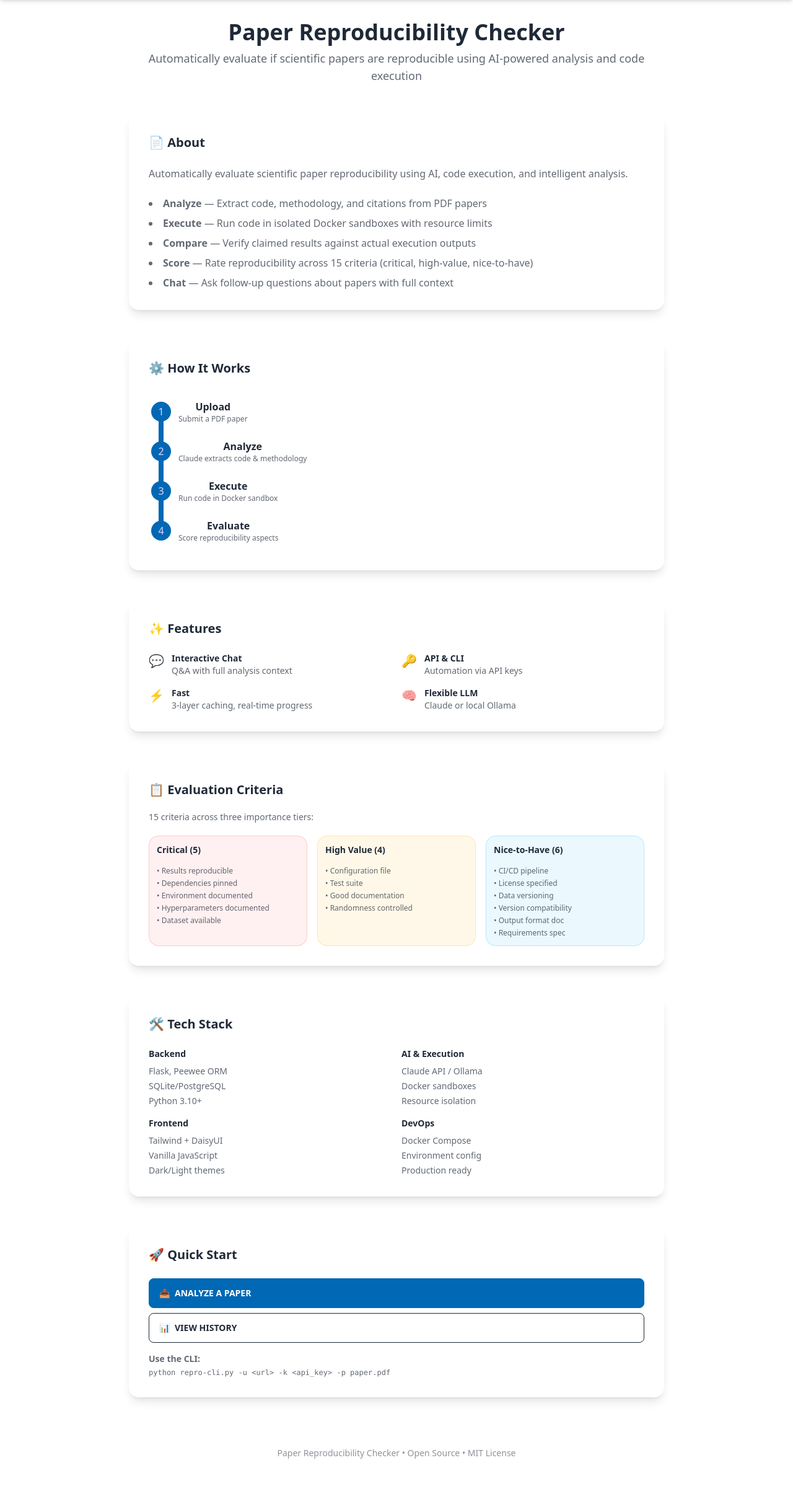
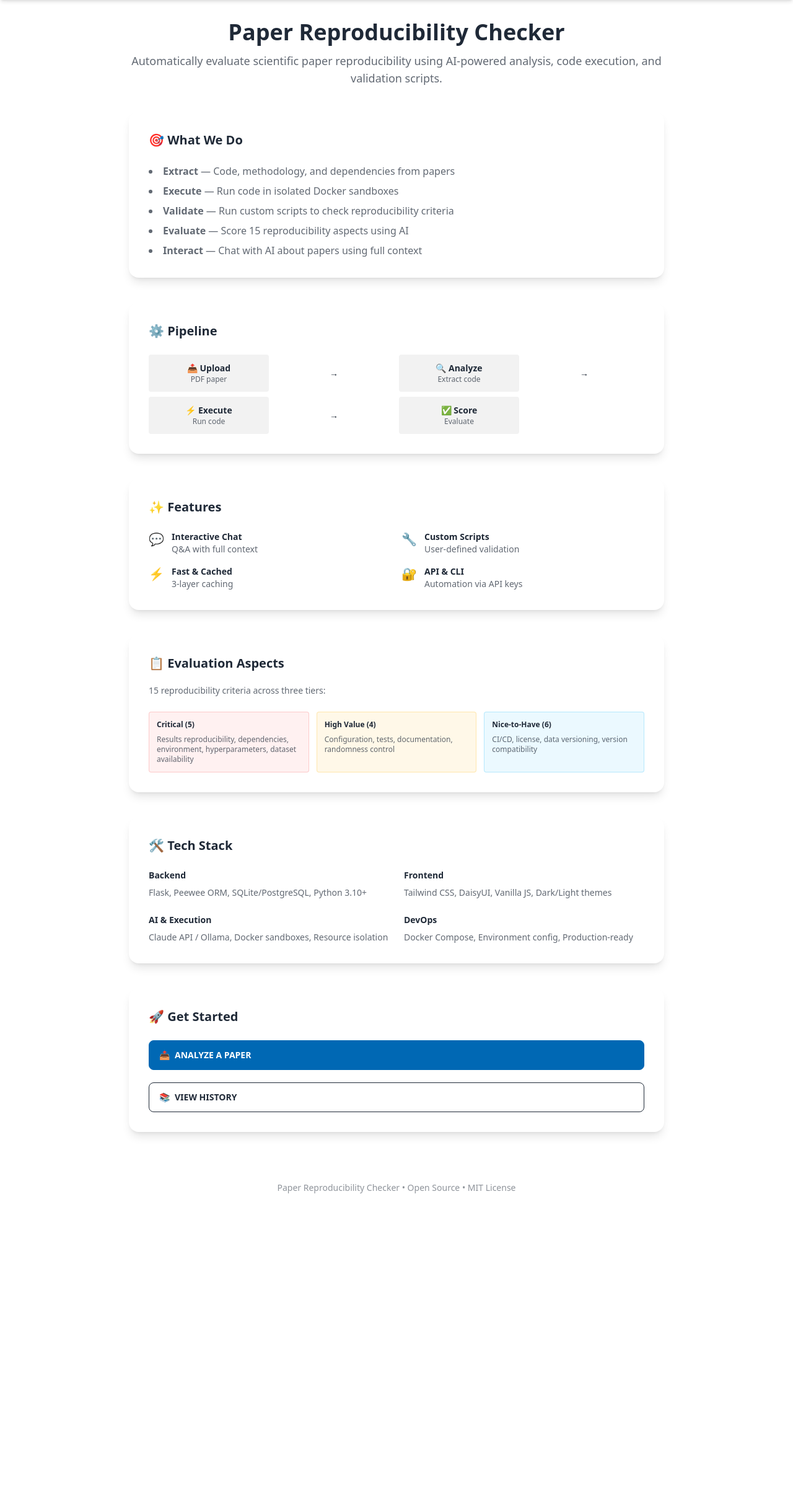
Before and after one commit to kkirchheim/aegis, a Flask app: page /about in a window 1280 px wide. Shown: the part 68-2486 px from the top of the page at 62% size. After the commit the page ends 1993 px from the top, so only its background shows below. Run offline with Flask 3, Linux system fonts and the light colour scheme; some libraries are stand-ins or nearby versions.

Commit message:
Concise about page redesign
Improvements:
- Removed verbose intro text
- Simplified pipeline visualization (4-box grid instead of steps component)
- Condensed evaluation criteria section (removed detailed breakdown)
- Shortened tech stack to 4 key categories
- Kept features list but more concise
- Removed redundant sections
- Better visual hierarchy and scannability
- Cleaner, modern look that matches site design

Result: ~50% shorter, same information, easier to read

```diff
--- a/templates/about.html
+++ b/templates/about.html
@@ -14,7 +14,6 @@
         .bg-primary { background-color: #0068b4 !important; }
         .btn-primary { background-color: #0068b4 !important; border-color: #0068b4 !important; color: white !important; }
         .btn-primary:hover { background-color: #004d8f !important; }
-        .step-primary::before, .step-primary::after { background-color: #0068b4 !important; }
     </style>
 </head>
 <body class="bg-base-100">
@@ -23,69 +22,61 @@
     <div class="container mx-auto px-4 py-8 max-w-4xl">
 
         <!-- Hero -->
-        <section class="mb-12 text-center">
-            <h1 class="text-4xl font-bold mb-2">Paper Reproducibility Checker</h1>
+        <section class="mb-10 text-center">
+            <h1 class="text-4xl font-bold mb-3">Paper Reproducibility Checker</h1>
             <p class="text-lg text-base-content/70">
-                Automatically evaluate if scientific papers are reproducible using AI-powered analysis and code execution
+                Automatically evaluate scientific paper reproducibility using AI-powered analysis, code execution, and validation scripts.
             </p>
         </section>
 
-        <!-- What & Why -->
-        <section class="mb-12">
+        <!-- What We Do -->
+        <section class="mb-10">
             <div class="card bg-base-100 shadow-lg">
                 <div class="card-body">
-                    <h2 class="card-title">📄 About</h2>
-                    <p class="text-base-content/70 my-4">
-                        Automatically evaluate scientific paper reproducibility using AI, code execution, and intelligent analysis.
-                    </p>
-                    <ul class="list-disc list-inside space-y-2 text-base-content/70">
-                        <li><strong>Analyze</strong> — Extract code, methodology, and citations from PDF papers</li>
-                        <li><strong>Execute</strong> — Run code in isolated Docker sandboxes with resource limits</li>
-                        <li><strong>Compare</strong> — Verify claimed results against actual execution outputs</li>
-                        <li><strong>Score</strong> — Rate reproducibility across 15 criteria (critical, high-value, nice-to-have)</li>
-                        <li><strong>Chat</strong> — Ask follow-up questions about papers with full context</li>
+                    <h2 class="card-title">🎯 What We Do</h2>
+                    <ul class="list-disc list-inside space-y-2 text-base-content/70 mt-4">
+                        <li><strong>Extract</strong> — Code, methodology, and dependencies from papers</li>
+                        <li><strong>Execute</strong> — Run code in isolated Docker sandboxes</li>
+                        <li><strong>Validate</strong> — Run custom scripts to check reproducibility criteria</li>
+                        <li><strong>Evaluate</strong> — Score 15 reproducibility aspects using AI</li>
+                        <li><strong>Interact</strong> — Chat with AI about papers using full context</li>
                     </ul>
                 </div>
             </div>
         </section>
 
         <!-- How It Works -->
-        <section class="mb-12">
+        <section class="mb-10">
             <div class="card bg-base-100 shadow-lg">
                 <div class="card-body">
-                    <h2 class="card-title">⚙️ How It Works</h2>
-                    <div class="steps steps-vertical lg:steps-horizontal w-full mt-4">
-                        <div class="step step-primary">
-                            <div class="step-content">
-                                <h3 class="font-semibold">Upload</h3>
-                                <p class="text-xs text-base-content/70">Submit a PDF paper</p>
+                    <h2 class="card-title">⚙️ Pipeline</h2>
+                    <div class="grid md:grid-cols-4 gap-2 mt-4 text-sm">
+                        <div class="text-center p-3 bg-base-200 rounded">
+                            <p class="font-semibold">📤 Upload</p>
+                            <p class="text-xs text-base-content/70">PDF paper</p>
                         </div>
+                        <div class="hidden md:flex items-center justify-center">→</div>
+                        <div class="text-center p-3 bg-base-200 rounded">
+                            <p class="font-semibold">🔍 Analyze</p>
+                            <p class="text-xs text-base-content/70">Extract code</p>
                         </div>
-                        <div class="step step-primary">
-                            <div class="step-content">
-                                <h3 class="font-semibold">Analyze</h3>
-                                <p class="text-xs text-base-content/70">Claude extracts code & methodology</p>
+                        <div class="hidden md:flex items-center justify-center">→</div>
+                        <div class="text-center p-3 bg-base-200 rounded">
+                            <p class="font-semibold">⚡ Execute</p>
+                            <p class="text-xs text-base-content/70">Run code</p>
                         </div>
-                        </div>
-                        <div class="step step-primary">
-                            <div class="step-content">
-                                <h3 class="font-semibold">Execute</h3>
-                                <p class="text-xs text-base-content/70">Run code in Docker sandbox</p>
-                            </div>
-                        </div>
-                        <div class="step step-primary">
-                            <div class="step-content">
-                                <h3 class="font-semibold">Evaluate</h3>
-                                <p class="text-xs text-base-content/70">Score reproducibility aspects</p>
-                            </div>
+                        <div class="hidden md:flex items-center justify-center">→</div>
+                        <div class="text-center p-3 bg-base-200 rounded">
+                            <p class="font-semibold">✅ Score</p>
+                            <p class="text-xs text-base-content/70">Evaluate</p>
                         </div>
                     </div>
                 </div>
             </div>
         </section>
 
-        <!-- Key Features -->
-        <section class="mb-12">
+        <!-- Features -->
+        <section class="mb-10">
             <div class="card bg-base-100 shadow-lg">
                 <div class="card-body">
                     <h2 class="card-title">✨ Features</h2>
@@ -93,32 +84,32 @@
                         <div class="flex gap-3">
                             <span class="text-xl">💬</span>
                             <div>
-                                <h3 class="font-semibold">Interactive Chat</h3>
-                                <p class="text-base-content/70">Q&A with full analysis context</p>
+                                <p class="font-semibold">Interactive Chat</p>
+                                <p class="text-base-content/70">Q&A with full context</p>
                             </div>
                         </div>
 
                         <div class="flex gap-3">
-                            <span class="text-xl">🔑</span>
+                            <span class="text-xl">🔧</span>
                             <div>
-                                <h3 class="font-semibold">API & CLI</h3>
-                                <p class="text-base-content/70">Automation via API keys</p>
+                                <p class="font-semibold">Custom Scripts</p>
+                                <p class="text-base-content/70">User-defined validation</p>
                             </div>
                         </div>
 
                         <div class="flex gap-3">
                             <span class="text-xl">⚡</span>
                             <div>
-                                <h3 class="font-semibold">Fast</h3>
-                                <p class="text-base-content/70">3-layer caching, real-time progress</p>
+                                <p class="font-semibold">Fast & Cached</p>
+                                <p class="text-base-content/70">3-layer caching</p>
                             </div>
                         </div>
 
                         <div class="flex gap-3">
-                            <span class="text-xl">🧠</span>
+                            <span class="text-xl">🔐</span>
                             <div>
-                                <h3 class="font-semibold">Flexible LLM</h3>
-                                <p class="text-base-content/70">Claude or local Ollama</p>
+                                <p class="font-semibold">API & CLI</p>
+                                <p class="text-base-content/70">Automation via API keys</p>
                             </div>
                         </div>
                     </div>
@@ -127,118 +118,69 @@
         </section>
 
         <!-- Evaluation Criteria -->
-        <section class="mb-12">
+        <section class="mb-10">
             <div class="card bg-base-100 shadow-lg">
                 <div class="card-body">
-                    <h2 class="card-title">📋 Evaluation Criteria</h2>
-                    <p class="text-sm text-base-content/70 my-3">15 criteria across three importance tiers:</p>
-
-                    <div class="grid md:grid-cols-3 gap-4 text-sm">
-                        <div class="card bg-error/10 border border-error/30">
-                            <div class="card-body p-3">
-                                <h3 class="font-semibold text-sm">Critical (5)</h3>
-                                <ul class="text-xs space-y-1 mt-2 text-base-content/70">
-                                    <li>• Results reproducible</li>
-                                    <li>• Dependencies pinned</li>
-                                    <li>• Environment documented</li>
-                                    <li>• Hyperparameters documented</li>
-                                    <li>• Dataset available</li>
-                                </ul>
+                    <h2 class="card-title">📋 Evaluation Aspects</h2>
+                    <p class="text-sm text-base-content/70 mt-3">15 reproducibility criteria across three tiers:</p>
+                    <div class="grid md:grid-cols-3 gap-3 mt-4 text-xs">
+                        <div class="p-3 bg-error/10 rounded border border-error/30">
+                            <p class="font-semibold mb-2">Critical (5)</p>
+                            <p class="text-base-content/70">Results reproducibility, dependencies, environment, hyperparameters, dataset availability</p>
                         </div>
+                        <div class="p-3 bg-warning/10 rounded border border-warning/30">
+                            <p class="font-semibold mb-2">High Value (4)</p>
+                            <p class="text-base-content/70">Configuration, tests, documentation, randomness control</p>
                         </div>
-
-                        <div class="card bg-warning/10 border border-warning/30">
-                            <div class="card-body p-3">
-                                <h3 class="font-semibold text-sm">High Value (4)</h3>
-                                <ul class="text-xs space-y-1 mt-2 text-base-content/70">
-                                    <li>• Configuration file</li>
-                                    <li>• Test suite</li>
-                                    <li>• Good documentation</li>
-                                    <li>• Randomness controlled</li>
-                                </ul>
-                            </div>
-                        </div>
-
-                        <div class="card bg-info/10 border border-info/30">
-                            <div class="card-body p-3">
-                                <h3 class="font-semibold text-sm">Nice-to-Have (6)</h3>
-                                <ul class="text-xs space-y-1 mt-2 text-base-content/70">
-                                    <li>• CI/CD pipeline</li>
-                                    <li>• License specified</li>
-                                    <li>• Data versioning</li>
-                                    <li>• Version compatibility</li>
-                                    <li>• Output format doc</li>
-                                    <li>• Requirements spec</li>
-                                </ul>
-                            </div>
+                        <div class="p-3 bg-info/10 rounded border border-info/30">
+                            <p class="font-semibold mb-2">Nice-to-Have (6)</p>
+                            <p class="text-base-content/70">CI/CD, license, data versioning, version compatibility</p>
                         </div>
                     </div>
                 </div>
             </div>
         </section>
 
-        <!-- Technology Stack -->
-        <section class="mb-12">
+        <!-- Tech Stack -->
+        <section class="mb-10">
             <div class="card bg-base-100 shadow-lg">
                 <div class="card-body">
                     <h2 class="card-title">🛠️ Tech Stack</h2>
-                    <div class="grid md:grid-cols-2 gap-4 mt-4 text-sm">
+                    <div class="grid md:grid-cols-2 gap-6 mt-4 text-sm">
                         <div>
-                            <h3 class="font-semibold mb-2">Backend</h3>
-                            <ul class="text-base-content/70 space-y-1">
-                                <li>Flask, Peewee ORM</li>
-                                <li>SQLite/PostgreSQL</li>
-                                <li>Python 3.10+</li>
-                            </ul>
+                            <p class="font-semibold mb-2">Backend</p>
+                            <p class="text-base-content/70">Flask, Peewee ORM, SQLite/PostgreSQL, Python 3.10+</p>
                         </div>
                         <div>
-                            <h3 class="font-semibold mb-2">AI & Execution</h3>
-                            <ul class="text-base-content/70 space-y-1">
-                                <li>Claude API / Ollama</li>
-                                <li>Docker sandboxes</li>
-                                <li>Resource isolation</li>
-                            </ul>
+                            <p class="font-semibold mb-2">Frontend</p>
+                            <p class="text-base-content/70">Tailwind CSS, DaisyUI, Vanilla JS, Dark/Light themes</p>
                         </div>
                         <div>
-                            <h3 class="font-semibold mb-2">Frontend</h3>
-                            <ul class="text-base-content/70 space-y-1">
-                                <li>Tailwind + DaisyUI</li>
-                                <li>Vanilla JavaScript</li>
-                                <li>Dark/Light themes</li>
-                            </ul>
+                            <p class="font-semibold mb-2">AI & Execution</p>
+                            <p class="text-base-content/70">Claude API / Ollama, Docker sandboxes, Resource isolation</p>
                         </div>
                         <div>
-                            <h3 class="font-semibold mb-2">DevOps</h3>
-                            <ul class="text-base-content/70 space-y-1">
-                                <li>Docker Compose</li>
-                                <li>Environment config</li>
-                                <li>Production ready</li>
-                            </ul>
+                            <p class="font-semibold mb-2">DevOps</p>
+                            <p class="text-base-content/70">Docker Compose, Environment config, Production-ready</p>
                         </div>
                     </div>
                 </div>
             </div>
         </section>
 
-        <!-- Quick Links -->
+        <!-- Quick Start -->
         <section class="mb-12">
             <div class="card bg-base-100 shadow-lg">
                 <div class="card-body">
-                    <h2 class="card-title mb-4">🚀 Quick Start</h2>
-                    <div class="space-y-2">
-                        <a href="/" class="btn btn-primary gap-2 w-full justify-start">
+                    <h2 class="card-title mb-4">🚀 Get Started</h2>
+                    <a href="/" class="btn btn-primary gap-2 w-full justify-start mb-3">
                         <span>📤</span>
                         <span>Analyze a Paper</span>
                     </a>
                     <a href="/history" class="btn btn-outline gap-2 w-full justify-start">
-                            <span>📊</span>
+                        <span>📚</span>
                         <span>View History</span>
                     </a>
-                        <div class="pt-2 text-sm text-base-content/70">
-                            <p class="font-semibold mb-1">Use the CLI:</p>
-                            <p class="font-mono text-xs">python repro-cli.py -u &lt;url&gt; -k &lt;api_key&gt; -p paper.pdf</p>
-                        </div>
-                    </div>
                 </div>
             </div>
         </section>
```
Lines whose indentation alone changed are shown as unchanged.
